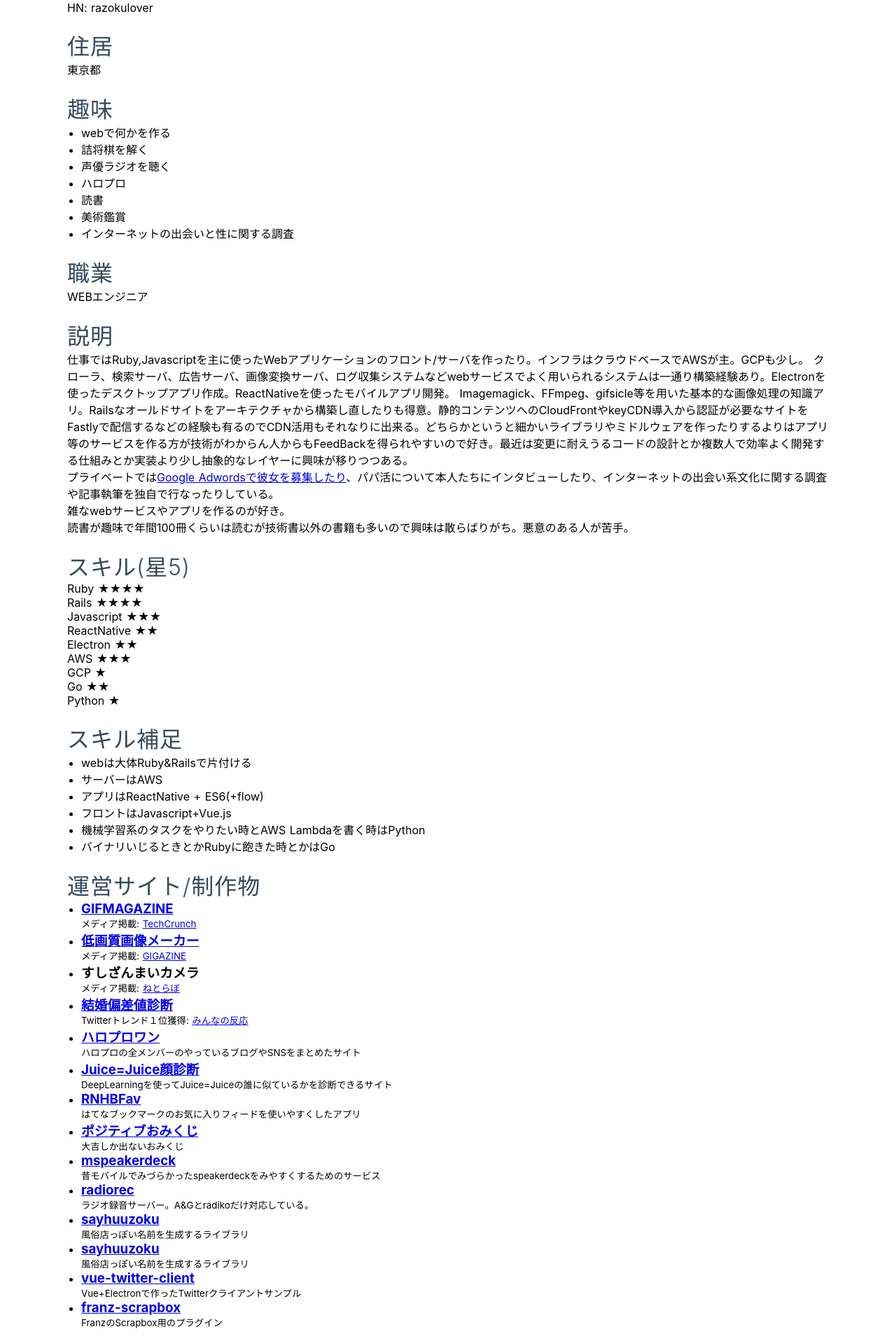
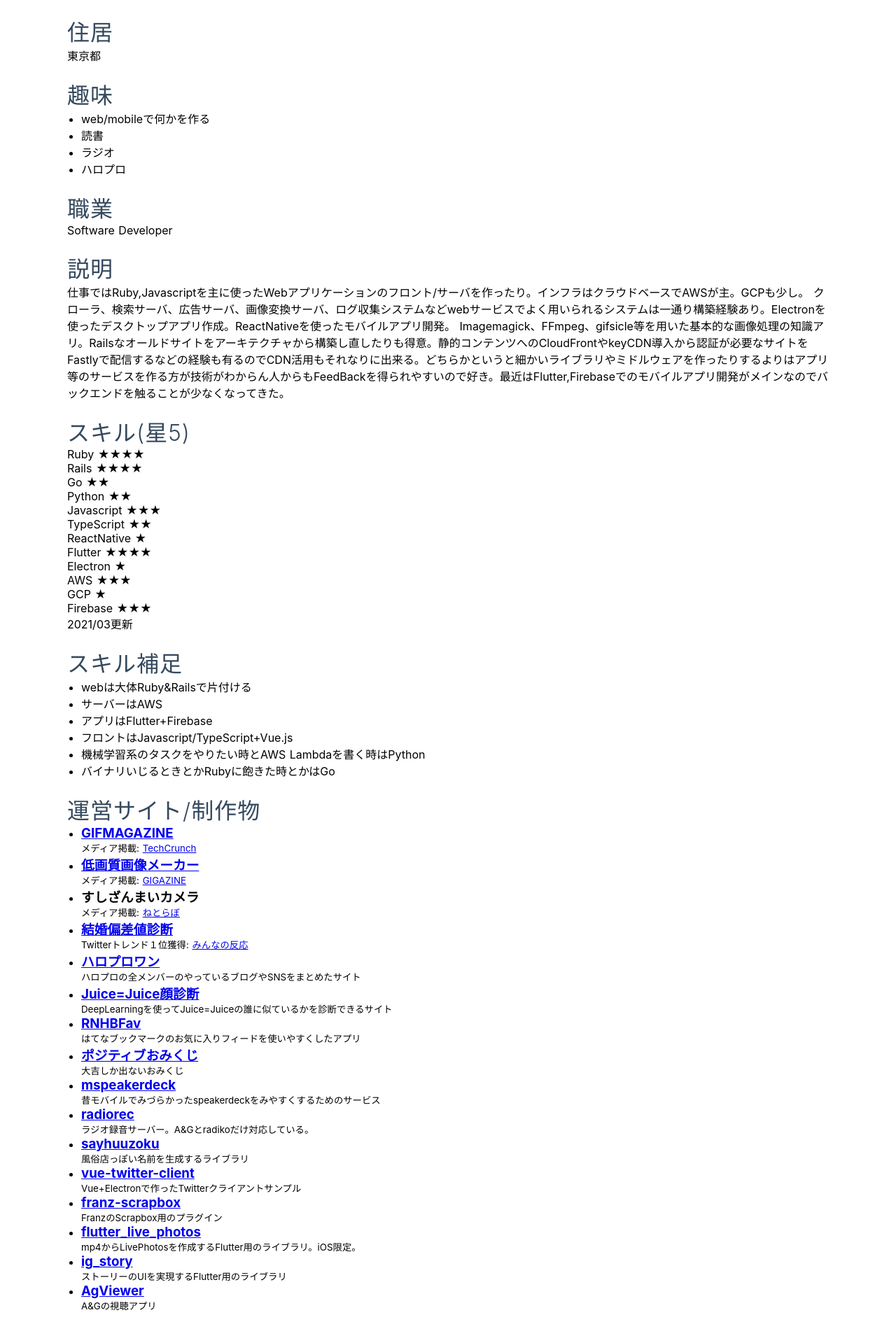
Before and after one commit to YuheiNakasaka/razokulover.com, a Nuxt app: page /profile in a window 1280 px wide. Shown: the part 313-2232 px from the top of the page at 70% size. After the commit the page ends 2208 px from the top, so only its background shows below. Built offline with nearby package versions, Linux system fonts and the light colour scheme.

Commit message:
update profile

```diff
--- a/pages/index.vue
+++ b/pages/index.vue
@@ -3,15 +3,15 @@
     <div>
       <Icon />
       <h1 class="title">
-        razokulover
+        YuheiNakasaka
       </h1>
       <nav>
         <ul class="links">
           <li><a href="/profile">Profile</a></li>
           <li><a href="https://twitter.com/razokulover" target="_blank" rel="noopener">Twitter</a></li>
-          <li><a href="https://www.facebook.com/YuheiNakasaka" target="_blank" rel="noopener">Facebook</a></li>
           <li><a href="https://razokulover.hateblo.jp/" target="_blank" rel="noopener">Blog</a></li>
           <li><a href="https://github.com/YuheiNakasaka" target="_blank" rel="noopener">GitHub</a></li>
+          <li><a href="https://zenn.dev/razokulover" target="_blank" rel="noopener">Zenn</a></li>
         </ul>
       </nav>
     </div>
--- a/pages/profile.vue
+++ b/pages/profile.vue
@@ -6,8 +6,7 @@
         <section>
           <h2>名前</h2>
           <p>
-            中坂雄平(YuheiNakasaka)<br />
-            HN: razokulover
+            中坂雄平(YuheiNakasaka)
           </p>
         </section>
 
@@ -21,28 +20,22 @@
         <section>
           <h2>趣味</h2>
           <ul class="hobby">
-            <li>webで何かを作る</li>
-            <li>詰将棋を解く</li>
-            <li>声優ラジオを聴く</li>
+            <li>web/mobileで何かを作る</li>
+            <li>読書</li>
+            <li>ラジオ</li>
             <li>ハロプロ</li>
-            <li>読書</li>
-            <li>美術鑑賞</li>
-            <li>インターネットの出会いと性に関する調査</li>
           </ul>
         </section>
 
         <section>
           <h2>職業</h2>
-          <p>WEBエンジニア</p>
+          <p>Software Developer</p>
         </section>
 
         <section>
           <h2>説明</h2>
           <p>仕事ではRuby,Javascriptを主に使ったWebアプリケーションのフロント/サーバを作ったり。インフラはクラウドベースでAWSが主。GCPも少し。 クローラ、検索サーバ、広告サーバ、画像変換サーバ、ログ収集システムなどwebサービスでよく用いられるシステムは一通り構築経験あり。Electronを使ったデスクトップアプリ作成。ReactNativeを使ったモバイルアプリ開発。
-          Imagemagick、FFmpeg、gifsicle等を用いた基本的な画像処理の知識アリ。Railsなオールドサイトをアーキテクチャから構築し直したりも得意。静的コンテンツへのCloudFrontやkeyCDN導入から認証が必要なサイトをFastlyで配信するなどの経験も有るのでCDN活用もそれなりに出来る。どちらかというと細かいライブラリやミドルウェアを作ったりするよりはアプリ等のサービスを作る方が技術がわからん人からもFeedBackを得られやすいので好き。最近は変更に耐えうるコードの設計とか複数人で効率よく開発する仕組みとか実装より少し抽象的なレイヤーに興味が移りつつある。</p>
-          <p>プライベートでは<a href="http://nlab.itmedia.co.jp/nl/articles/1401/27/news095.html" target="_blank" rel="noopener">Google Adwordsで彼女を募集したり</a>、パパ活について本人たちにインタビューしたり、インターネットの出会い系文化に関する調査や記事執筆を独自で行なったりしている。</p>
-          <p>雑なwebサービスやアプリを作るのが好き。</p>
-          <p>読書が趣味で年間100冊くらいは読むが技術書以外の書籍も多いので興味は散らばりがち。悪意のある人が苦手。</p>
+          Imagemagick、FFmpeg、gifsicle等を用いた基本的な画像処理の知識アリ。Railsなオールドサイトをアーキテクチャから構築し直したりも得意。静的コンテンツへのCloudFrontやkeyCDN導入から認証が必要なサイトをFastlyで配信するなどの経験も有るのでCDN活用もそれなりに出来る。どちらかというと細かいライブラリやミドルウェアを作ったりするよりはアプリ等のサービスを作る方が技術がわからん人からもFeedBackを得られやすいので好き。最近はFlutter,Firebaseでのモバイルアプリ開発がメインなのでバックエンドを触ることが少なくなってきた。</p>
         </section>
 
         <section>
@@ -50,14 +43,18 @@
           <ul>
             <li>Ruby ★★★★</li>
             <li>Rails ★★★★</li>
+            <li>Go ★★</li>
+            <li>Python ★★</li>
             <li>Javascript ★★★</li>
-            <li>ReactNative ★★</li>
-            <li>Electron ★★</li>
+            <li>TypeScript ★★</li>
+            <li>ReactNative ★</li>
+            <li>Flutter ★★★★</li>
+            <li>Electron ★</li>
             <li>AWS ★★★</li>
             <li>GCP ★</li>
-            <li>Go ★★</li>
-            <li>Python ★</li>
+            <li>Firebase ★★★</li>
           </ul>
+          <p>2021/03更新</p>
         </section>
 
         <section>
@@ -65,8 +62,8 @@
           <ul class="skill">
             <li>webは大体Ruby&amp;Railsで片付ける</li>
             <li>サーバーはAWS</li>
-            <li>アプリはReactNative + ES6(+flow)</li>
-            <li>フロントはJavascript+Vue.js</li>
+            <li>アプリはFlutter+Firebase</li>
+            <li>フロントはJavascript/TypeScript+Vue.js</li>
             <li>機械学習系のタスクをやりたい時とAWS Lambdaを書く時はPython</li>
             <li>バイナリいじるときとかRubyに飽きた時とかはGo</li>
           </ul>
@@ -143,12 +140,6 @@
             </li>
             <li>
               <div class="work">
-                <h3><a href="https://github.com/YuheiNakasaka/sayhuuzoku" target="_blank">sayhuuzoku</a></h3>
-                <p>風俗店っぽい名前を生成するライブラリ</p>
-              </div>
-            </li>
-            <li>
-              <div class="work">
                 <h3><a href="https://github.com/YuheiNakasaka/vue-twitter-client" target="_blank">vue-twitter-client</a></h3>
                 <p>Vue+Electronで作ったTwitterクライアントサンプル</p>
               </div>
@@ -157,6 +148,24 @@
               <div class="work">
                 <h3><a href="https://github.com/YuheiNakasaka/franz-scrapbox" target="_blank">franz-scrapbox</a></h3>
                 <p>FranzのScrapbox用のプラグイン</p>
+              </div>
+            </li>
+            <li>
+              <div class="work">
+                <h3><a href="https://github.com/YuheiNakasaka/flutter_live_photos" target="_blank">flutter_live_photos</a></h3>
+                <p>mp4からLivePhotosを作成するFlutter用のライブラリ。iOS限定。</p>
+              </div>
+            </li>
+            <li>
+              <div class="work">
+                <h3><a href="https://github.com/YuheiNakasaka/flutter_ig_story" target="_blank">ig_story</a></h3>
+                <p>ストーリーのUIを実現するFlutter用のライブラリ</p>
+              </div>
+            </li>
+            <li>
+              <div class="work">
+                <h3><a href="https://github.com/YuheiNakasaka/ag_viewer" target="_blank">AgViewer</a></h3>
+                <p>A&Gの視聴アプリ</p>
               </div>
             </li>
           </ul>
```
